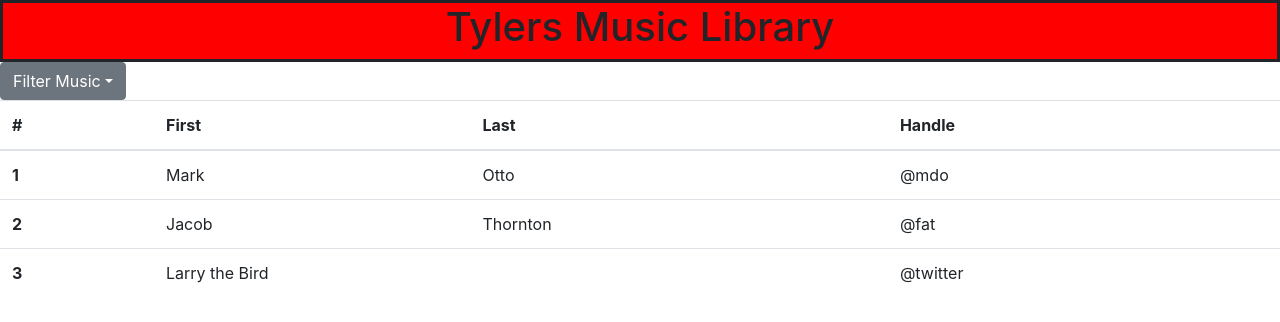
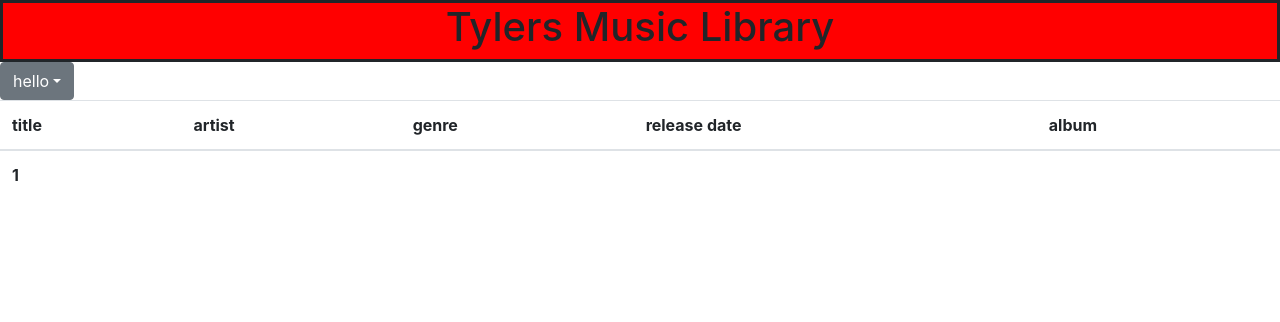
Before and after one commit to tylerletendre98/music-library, a React (Create React App) app: page / in a window 1280 px wide. Shown: the top 322 px of the page. Built offline with nearby package versions, Linux system fonts and the light colour scheme.

Commit message:
changing the table so i can map new rows

```diff
--- a/src/App.js
+++ b/src/App.js
@@ -1,18 +1,34 @@
 import Title from './components/title';
 import Table from './components/table';
 import Filterdropdown from './components/filter';
+import React from 'react';
 
 // import Apicall from './components/apiCall';
-function App() {
-  return (
+class App extends React.Component {
+  constructor(props){
+    super(props);
+    this.state = {
+     songs : [
+      {
+        name: "Eat It",
+        artist: "Weird Al"
+      }
+    ]
+  }
+  }
+
+  render(){
+     return (
     <div>
     <Title />
     <Filterdropdown />
-    <Table />
+    <Table songs={this.songs} />
     </div>
 
+  );
 
-  );
+  }
+
 }
 
 export default App;
--- a/src/components/filter.js
+++ b/src/components/filter.js
@@ -3,7 +3,7 @@ function Filterdropdown(){
         <div>
             <div class="dropdown">
   <button class="btn btn-secondary dropdown-toggle" type="button" id="dropdownMenuButton1" data-bs-toggle="dropdown" aria-expanded="false">
-    Filter Music
+    hello
   </button>
   <ul class="dropdown-menu" aria-labelledby="dropdownMenuButton1">
     <li>genre</li>
--- a/src/components/table.js
+++ b/src/components/table.js
@@ -1,32 +1,21 @@
-function Table (){
+function Table (props){
     return(
         <div>
             <table className="table">
             <thead>
                 <tr>
-                <th scope="col">#</th>
-                <th scope="col">First</th>
-                <th scope="col">Last</th>
-                <th scope="col">Handle</th>
+                <th scope="col">title</th>
+                <th scope="col">artist</th>
+                <th scope="col">genre</th>
+                <th scope="col">release date</th>
+                <th scope="col">album</th>
                 </tr>
             </thead>
             <tbody>
                 <tr>
                 <th scope="row">1</th>
-                <td>Mark</td>
-                <td>Otto</td>
-                <td>@mdo</td>
-                </tr>
-                <tr>
-                <th scope="row">2</th>
-                <td>Jacob</td>
-                <td>Thornton</td>
-                <td>@fat</td>
-                </tr>
-                <tr>
-                <th scope="row">3</th>
-                <td colspan="2">Larry the Bird</td>
-                <td>@twitter</td>
+                <td>{props.name}</td>
+                <td>{props.artist}</td>
                 </tr>
             </tbody>
             </table>
```
